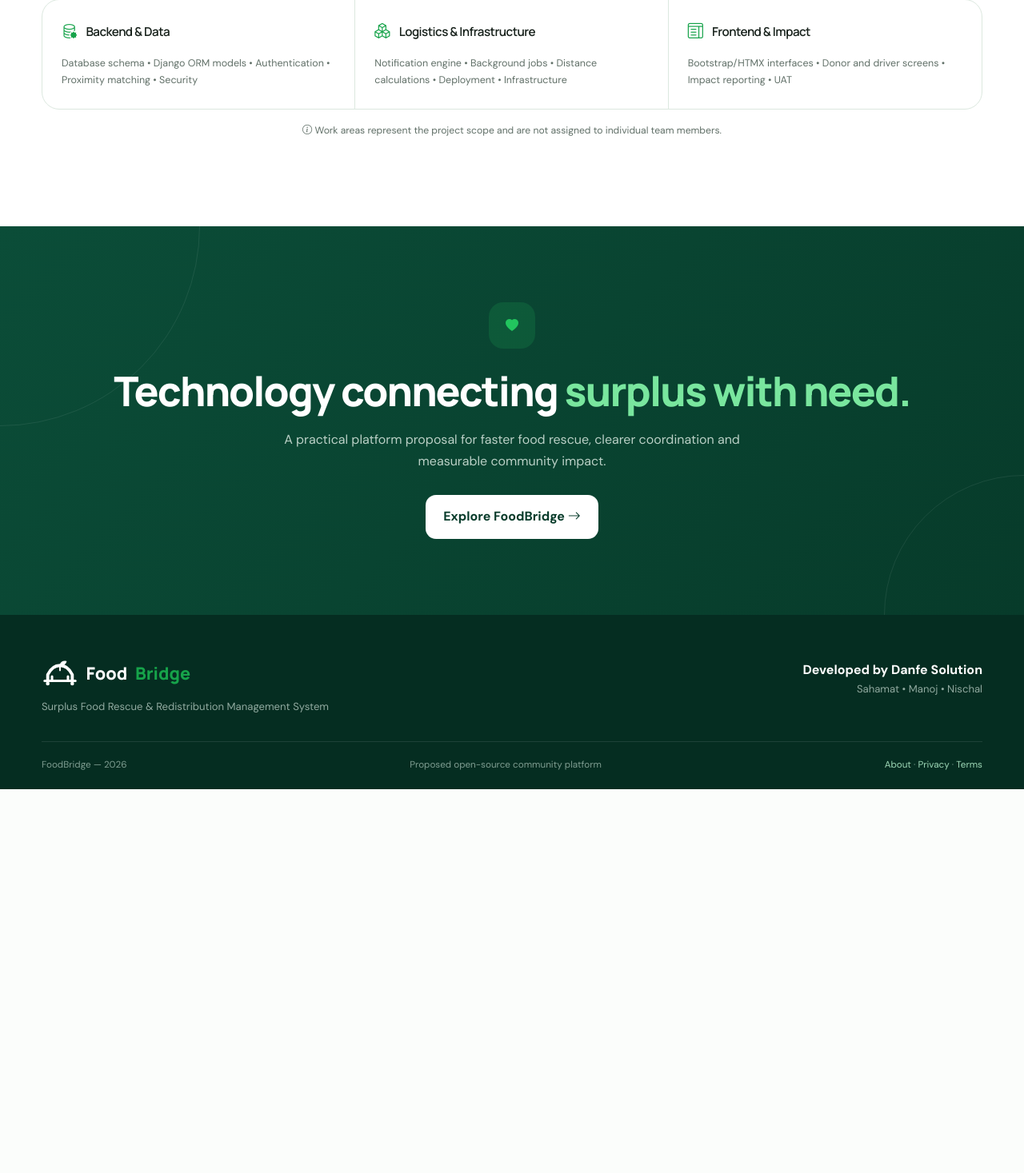
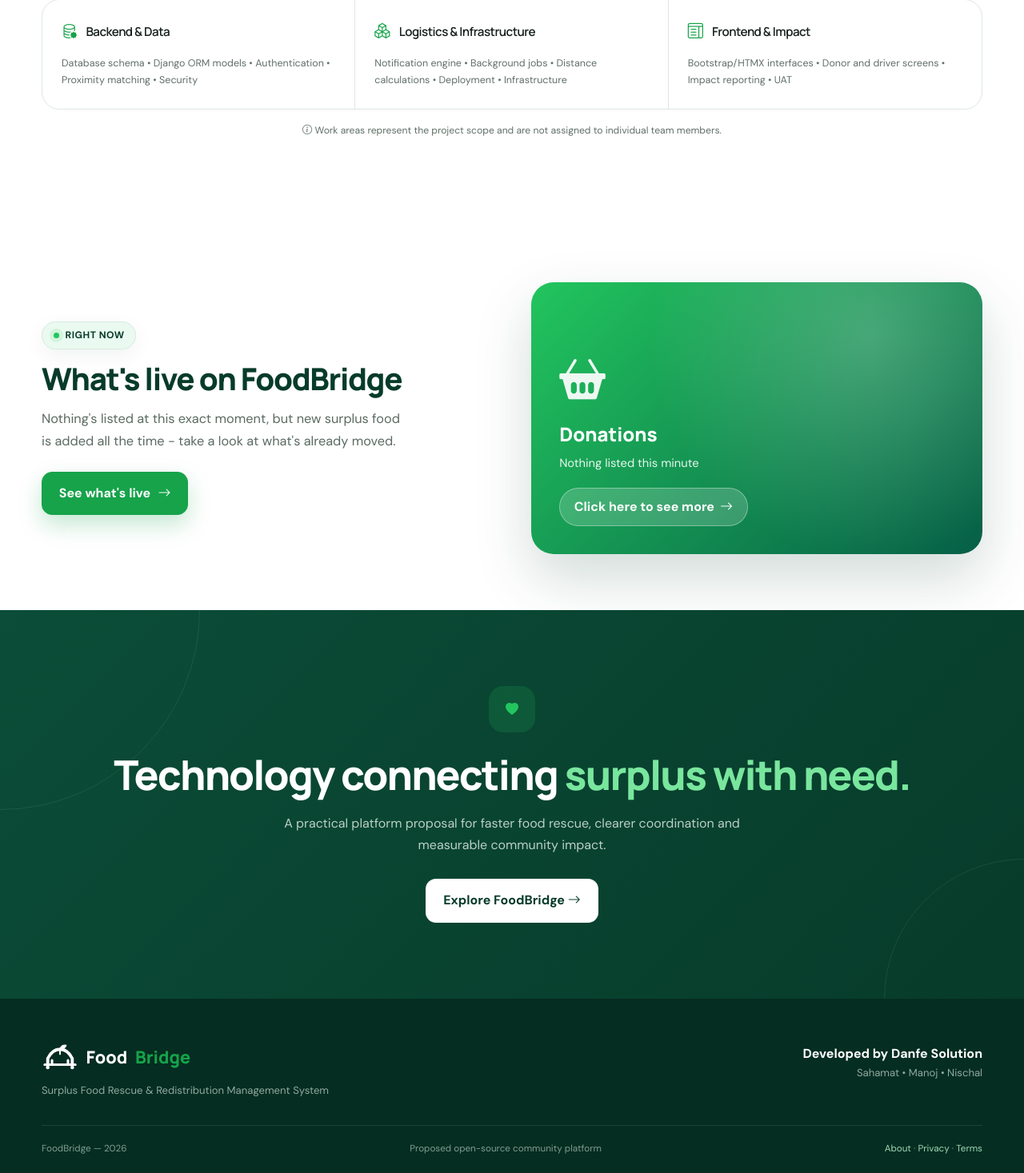
Before and after one commit to shmt101/FoodBridge, a Django app: page / in a window 1280 px wide. Shown: the part 1520-2987 px from the top of the page at 80% size. Before the commit the page ends 2507 px from the top, so only its background shows below. Run offline with Django 5.2, Linux system fonts and the light colour scheme; data that the repository does not hold is empty; some libraries are stand-ins or nearby versions.

Commit message:
dynamic home page

```diff
--- a/foodbridge/urls.py
+++ b/foodbridge/urls.py
@@ -2,7 +2,6 @@ from django.contrib import admin
 from django.urls import path, include
 from django.conf import settings
 from django.conf.urls.static import static
-from django.views.generic import TemplateView
 
 from . import views
 
@@ -11,7 +10,7 @@ urlpatterns = [
     path("accounts/", include("accounts.urls")),
     path("donations/", include("donations.urls")),
     path("inbox/", include("inbox.urls")),
-    path("", TemplateView.as_view(template_name="landing.html"), name="landing"),
+    path("", views.landing, name="landing"),
     path("home/", views.home, name="home"),
     path("about/", views.about, name="about"),
     path("privacy/", views.privacy, name="privacy"),
--- a/foodbridge/views.py
+++ b/foodbridge/views.py
@@ -33,6 +33,12 @@ def _live_showcase_cards():
         if n:
             cards.append({"key": key, "count": n, **meta})
     return cards
+
+
+def landing(request):
+    """The root splash page ("/"). Separate from the Home page ("/home/") - this one has
+    no nav bar by design - but shares the same live showcase data."""
+    return render(request, "landing.html", {"live_showcase_cards": _live_showcase_cards()})
 
 
 def home(request):
--- a/templates/landing.html
+++ b/templates/landing.html
@@ -17,7 +17,7 @@
   <link href="https://fonts.googleapis.com/css2?family=DM+Sans:wght@400;500;600;700&amp;family=Manrope:wght@600;700;800&amp;display=swap" rel="stylesheet">
   <link href="{% static 'assets/vendor/bootstrap/bootstrap.min.css' %}" rel="stylesheet">
   <link href="https://cdn.jsdelivr.net/npm/bootstrap-icons@1.11.3/font/bootstrap-icons.min.css" rel="stylesheet">
-  <link href="{% static 'assets/css/style.css' %}?v=20260929-1" rel="stylesheet">
+  <link href="{% static 'assets/css/style.css' %}?v=20261005-16" rel="stylesheet">
 </head>
 <body>
   <!-- Landing page: intentionally has no navigation bar of any kind. -->
@@ -75,6 +75,33 @@
       </div>
     </section>
 
+    <section class="showcase-section">
+      <div class="container">
+        <div class="showcase-wrap">
+          <div class="showcase-copy">
+            <div class="eyebrow"><span></span> Right now</div>
+            <h2>What's live on FoodBridge</h2>
+            {% if live_showcase_cards %}
+              <p>Food is being rescued across the network as you read this - here's a little of what's currently available.</p>
+            {% else %}
+              <p>Nothing's listed at this exact moment, but new surplus food is added all the time - take a look at what's already moved.</p>
+            {% endif %}
+            <a class="btn btn-primary-custom" href="{% url 'donations:live' %}">See what's live <i class="bi bi-arrow-right" aria-hidden="true"></i></a>
+          </div>
+          {{ live_showcase_cards|json_script:"showcase-data" }}
+          <div class="showcase-box" id="showcaseBox" data-live-url="{% url 'donations:live' %}">
+            <div class="showcase-dots" id="showcaseDots"></div>
+            <div class="showcase-tile" id="showcaseTile">
+              <div class="showcase-icon" id="showcaseIcon"><i class="bi bi-basket2-fill"></i></div>
+              <div class="showcase-label" id="showcaseLabel">Donations</div>
+              <div class="showcase-count" id="showcaseCount"></div>
+              <a class="showcase-link" id="showcaseLink" href="{% url 'donations:live' %}">Click here to see more <i class="bi bi-arrow-right"></i></a>
+            </div>
+          </div>
+        </div>
+      </div>
+    </section>
+
     <section class="closing-section">
       <div class="container text-center reveal">
         <span class="closing-icon"><i class="bi bi-heart-fill"></i></span>
@@ -104,5 +131,6 @@
 
   <script src="{% static 'assets/vendor/bootstrap/bootstrap.bundle.min.js' %}"></script>
   <script src="{% static 'assets/js/main.js' %}"></script>
+  <script src="{% static 'assets/js/portal.js' %}?v=20261005-16"></script>
 </body>
 </html>
```
Also changed, not shown: inbox/tests.py (+10 -0 lines).
